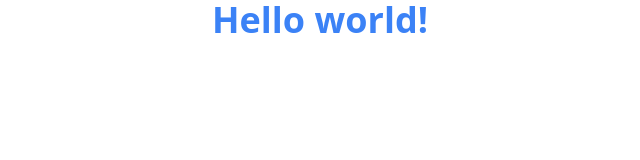
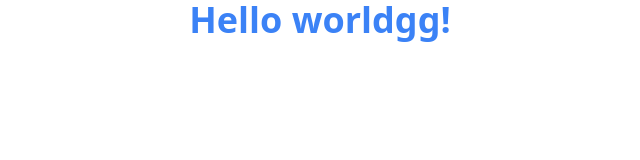
Before and after one commit to tariq-ameen/test-github, a plain HTML site: page index.html in a window 1280 px wide. Shown: the whole page, without its empty margins (320-960 px from the left). Drawn offline with nearby package versions, Linux system fonts and the light colour scheme.

Commit message:
second comment

```diff
--- a/index.html
+++ b/index.html
@@ -7,7 +7,7 @@
 </head>
 <body>
   <h1 class="text-4xl font-bold text-center text-blue-500">
-    Hello world!
+    Hello worldgg!
   </h1>
 </body>
 </html>
```
